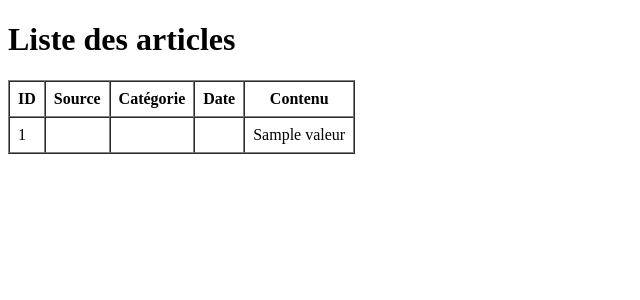
After one commit to NiainaDylan/news_project, a PHP site: template src/app/views/bo/article_list.php in a window 1280 px wide. The commit adds this page. Shown: the top 300 px of the page, without its empty margins (0-640 px from the left). Run offline with PHP 8.4, Linux system fonts and the light colour scheme; the template is opened without the code that fills it: most values are stand-ins (such as "Sample title", 1, 10 or a date in 2020); data that the repository does not hold is empty.

Commit message:
fix src img + list

```diff
--- /dev/null
+++ b/src/app/views/bo/article_list.php
@@ -0,0 +1,40 @@
+<!DOCTYPE html>
+<html lang="fr">
+<head>
+	<meta charset="UTF-8">
+	<meta name="viewport" content="width=device-width, initial-scale=1.0">
+	<title>Liste des articles</title>
+</head>
+<body>
+	<?= renderBackofficeNav('articles') ?>
+
+	<h1>Liste des articles</h1>
+
+	<?php if (empty($articles)): ?>
+		<p>Aucun article trouvé.</p>
+	<?php else: ?>
+		<table border="1" cellpadding="8" cellspacing="0">
+			<thead>
+				<tr>
+					<th>ID</th>
+					<th>Source</th>
+					<th>Catégorie</th>
+					<th>Date</th>
+					<th>Contenu</th>
+				</tr>
+			</thead>
+			<tbody>
+				<?php foreach ($articles as $article): ?>
+					<tr>
+						<td><?= (int)$article['id'] ?></td>
+						<td><?= e((string)($article['source'] ?? '')) ?></td>
+						<td><?= e((string)($article['categorie'] ?? '')) ?></td>
+						<td><?= e((string)($article['date_'] ?? '')) ?></td>
+						<td><?= (string)($article['valeur'] ?? '') ?></td>
+					</tr>
+				<?php endforeach; ?>
+			</tbody>
+		</table>
+	<?php endif; ?>
+</body>
+</html>
--- a/src/backoffice/index.php
+++ b/src/backoffice/index.php
@@ -22,6 +22,7 @@ match($action) {
     'login'     => Auth::login(),
     'logout'    => Auth::logout(),
     'home'      => require __DIR__ . '/../app/views/bo/home.php',
+    'article_list' => Article::list(),
     'article_add' => (function () {
         $categories = Categorie::findAll();
         $sources    = Source::findAll();
```
Also changed, not shown: src/controllers/Article.php (+53 -3 lines).
